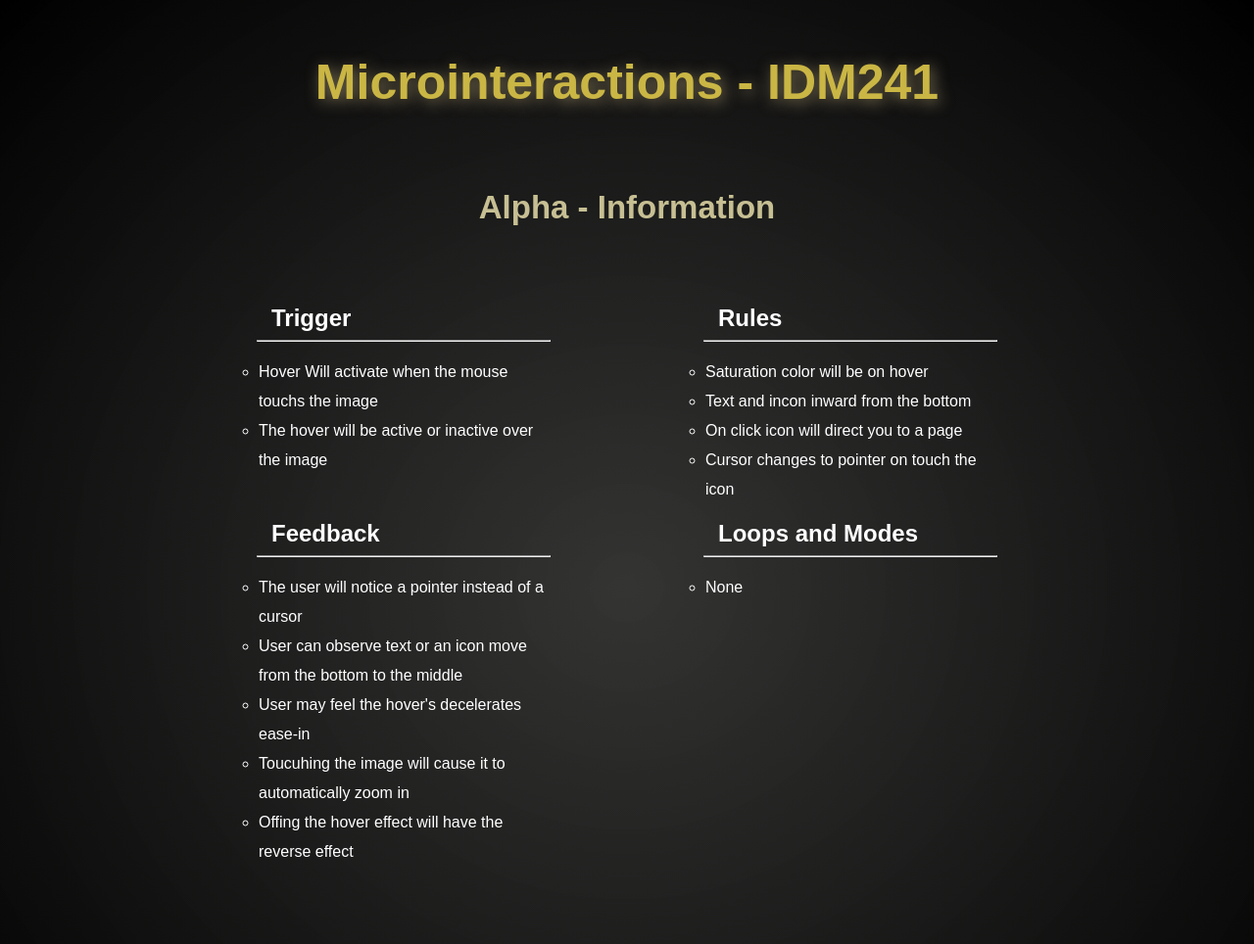
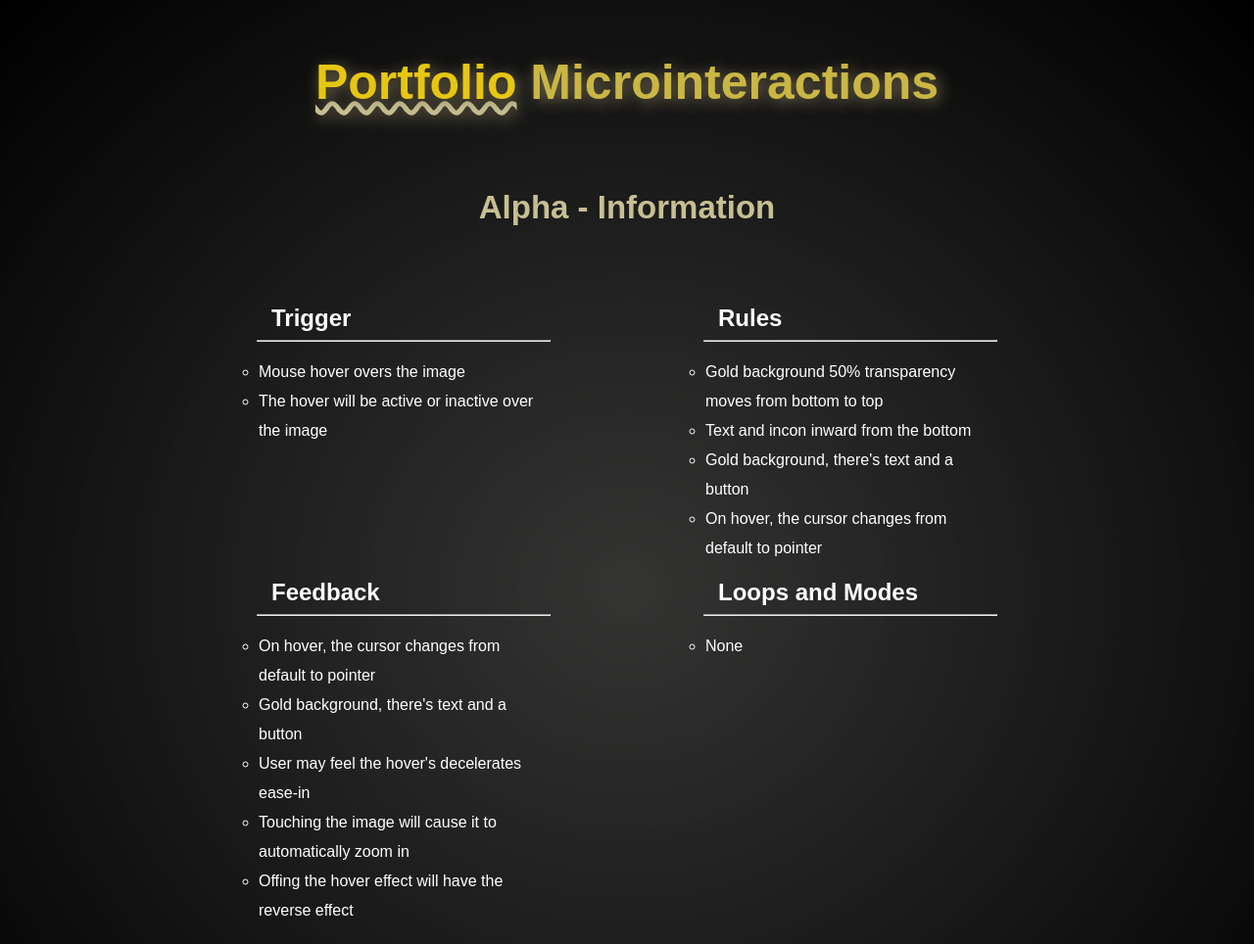
Before and after one commit to tc3293/idm241-tc3293, a plain HTML site: page idm241/alpha/index.html in a window 1280 px wide. Shown: the top 964 px of the page at 98% size. Drawn offline with Linux system fonts and the light colour scheme.

Commit message:
Final Update Alpha

```diff
--- a/idm241/alpha/css/style.css
+++ b/idm241/alpha/css/style.css
@@ -19,6 +19,17 @@ section {
 
 div {
     display: block;
+}
+
+a {
+    cursor: pointer;
+    color: rgb(230, 198, 18);
+    text-shadow: 3px 3px 15px rgb(128, 117, 86);
+    text-decoration: rgb(199, 191, 147) wavy underline;
+}
+
+a:hover {
+    color: rgb(199, 191, 147);
 }
 /*---------------------------------------------------------------------------------------*/
 
--- a/idm241/alpha/index.html
+++ b/idm241/alpha/index.html
@@ -14,7 +14,8 @@
     <main>
     <section id="start">
         <div class="script-1">
-            <h1> Microinteractions - IDM241</h1>
+            <h1><a href="https://junchenn.com/old-portfolio/" target="blank"> Portfolio</a> Microinteractions </h1>
+
         </div>
     </section>
 
@@ -28,7 +29,7 @@
                 <h3>Trigger</h3>
                 <hr>
                 <ul>
-                    <li> Hover Will activate when the mouse touchs the image</li>
+                    <li> Mouse hover overs the image</li>
                     <li> The hover will be active or inactive over the image</li>
                 </ul>
             </div>
@@ -36,20 +37,20 @@
                 <h3>Rules</h3>
                 <hr>
                 <ul>
-                    <li>Saturation color will be on hover</li>
+                    <li>Gold background 50% transparency moves from bottom to top</li>
                     <li>Text and incon inward from the bottom</li>
-                    <li>On click icon will direct you to a page</li>
-                    <li>Cursor changes to pointer on touch the icon</li>
+                    <li>Gold background, there's text and a button</li>
+                    <li>On hover, the cursor changes from default to pointer</li>
                 </ul>
             </div>
             <div class="script-2">
                 <h3>Feedback</h3>
                 <hr>
                 <ul>
-                    <li>The user will notice a pointer instead of a cursor</li>
-                    <li>User can observe text or an icon move from the bottom to the middle</li>
+                    <li>On hover, the cursor changes from default to pointer</li>
+                    <li>Gold background, there's text and a button</li>
                     <li>User may feel the hover's decelerates ease-in</li>
-                    <li>Toucuhing the image will cause it to automatically zoom in</li>
+                    <li>Touching the image will cause it to automatically zoom in</li>
                     <li>Offing the hover effect will have the reverse effect</li>
                 </ul>
             </div>
```
